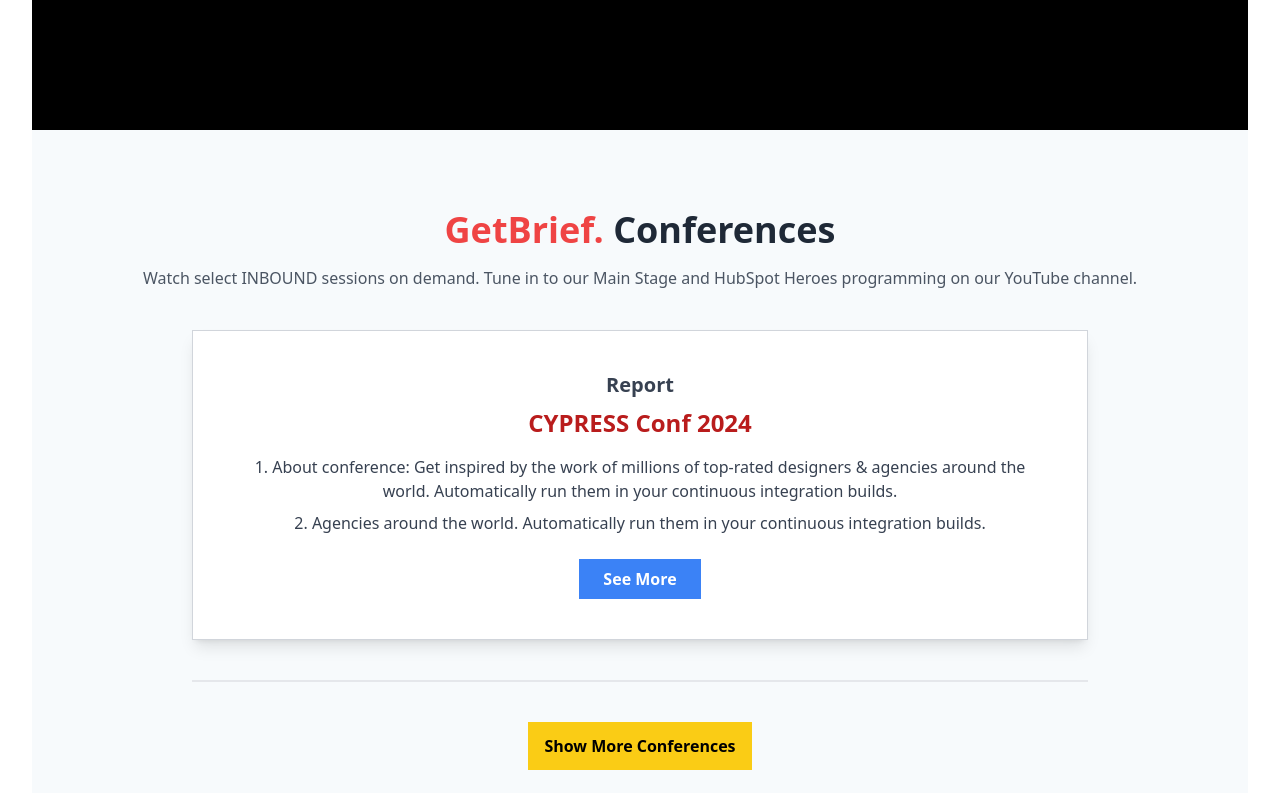
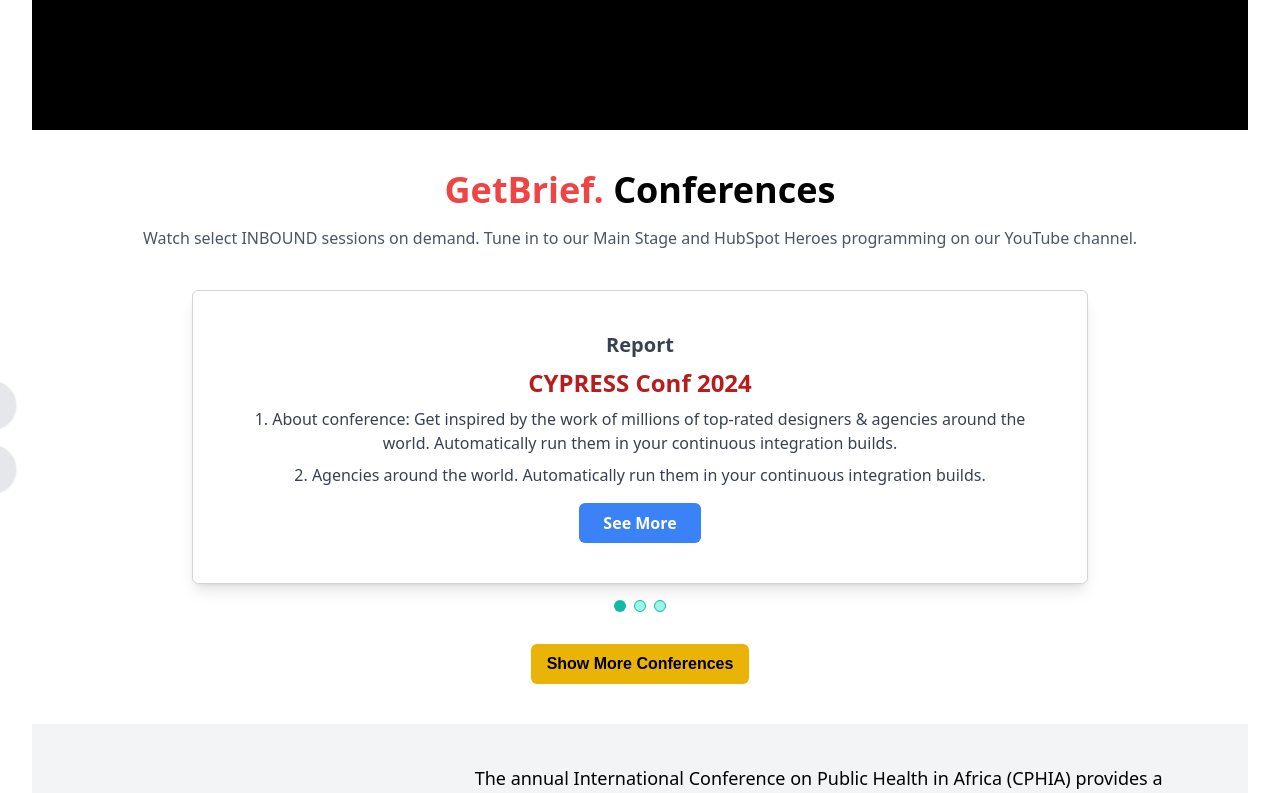
Before and after one commit to armanabbassii/GetBrieff, a React (Vite) app: page / in a window 1280 px wide. Shown: the part 342-1135 px from the top of the page. Built offline with nearby package versions, Linux system fonts and the light colour scheme.

Commit message:
add Carousel and next and perv buttons

```diff
--- a/src/components/Conferences.jsx
+++ b/src/components/Conferences.jsx
@@ -1,54 +1,125 @@
-import React from "react";
+import React, { useState } from "react";
 import { Link } from "react-router-dom";
 
+// ConferencesBox Component
+function ConferencesBox({ conference }) {
+  return (
+    <div className="relative bg-white border border-gray-300 rounded-md p-10 mx-auto max-w-4xl shadow-lg">
+      <h2 className="text-xl font-semibold text-gray-700">Report</h2>
+      <h3 className="text-2xl font-bold text-red-700 mt-2">
+        {conference.title}
+      </h3>
+      {conference.description.map((line, index) => (
+        <p key={index} className="mt-2 text-gray-700">
+          {line}
+        </p>
+      ))}
+      <Link
+        to="/conference-details"
+        className="inline-block mt-4 px-6 py-2 bg-blue-500 text-white rounded-md font-semibold"
+      >
+        See More
+      </Link>
+    </div>
+  );
+}
+
+// Conferences Component
 function Conferences() {
+  const [currentConference, setCurrentConference] = useState(0);
+
+  const conferences = [
+    {
+      title: "CYPRESS Conf 2024",
+      description: [
+        "1. About conference: Get inspired by the work of millions of top-rated designers & agencies around the world. Automatically run them in your continuous integration builds.",
+        "2. Agencies around the world. Automatically run them in your continuous integration builds.",
+      ],
+    },
+    {
+      title: "React Summit 2024",
+      description: [
+        "1. Learn about the latest React features and best practices from top experts.",
+        "2. Collaborate with other developers to build innovative solutions.",
+      ],
+    },
+    {
+      title: "JavaScript Conf 2024",
+      description: [
+        "1. Explore the future of JavaScript and its ecosystem.",
+        "2. Gain hands-on experience with cutting-edge tools and frameworks.",
+      ],
+    },
+  ];
+
+  const handleNext = () => {
+    setCurrentConference((prev) =>
+      prev === conferences.length - 1 ? 0 : prev + 1
+    );
+  };
+
+  const handlePrev = () => {
+    setCurrentConference((prev) =>
+      prev === 0 ? conferences.length - 1 : prev - 1
+    );
+  };
+
   return (
-    <section className="bg-[#f7fafc] text-center py-20 text-gray-800">
-      <h1 className="text-4xl font-bold">
+    <div className="py-10">
+      {/* Title Section */}
+      <div className="text-center">
+        <h1 className="text-4xl font-bold text-black">
           <span className="text-red-500">GetBrief.</span> Conferences
         </h1>
         <p className="mt-4 text-gray-600">
           Watch select INBOUND sessions on demand. Tune in to our Main Stage and
           HubSpot Heroes programming on our YouTube channel.
         </p>
-
-      <div className="mt-10 bg-white border border-gray-300 p-10 mx-auto max-w-4xl shadow-lg">
-        <h2 className="text-xl font-semibold text-gray-700">Report</h2>
-        <h3 className="text-2xl font-bold text-red-700 mt-2">
-          CYPRESS Conf 2024
-        </h3>
-        <p className="mt-4 text-gray-700">
-          1. About conference: Get inspired by the work of millions of top-rated
-          designers & agencies around the world. Automatically run them in your
-          continuous integration builds.
-        </p>
-        <p className="mt-2 text-gray-700">
-          2. Agencies around the world. Automatically run them in your
-          continuous integration builds.
-        </p>
-        <Link
-          to="/conference-details"
-          className="inline-block mt-6 px-6 py-2 bg-blue-500 text-white font-semibold"
-        >
-          See More
-        </Link>
       </div>
 
-      {/* <div className="mt-8 flex justify-center space-x-4">
-        <button className="text-2xl">⬅️</button>
-        <button className="text-2xl">➡️</button>
-      </div> */}
-      {/* Divider Line */}
-      <hr className="border-t-2 border-gray mt-10 mb-6 mx-auto max-w-4xl" />
-      <div className="flex justify-center mt-10">
-        <Link
-          to="/more-conferences"
-          className="bg-yellow-400 px-4 py-3 font-semibold text-black"
+      {/* Main Section */}
+      <div className="relative mt-10 flex items-center justify-center">
+        {/* Prev & Next Buttons */}
+        <div className="absolute -left-16 flex flex-col items-center">
+          <button
+            onClick={handlePrev}
+            className="mb-4 w-12 h-12 bg-gray-200 text-black flex items-center justify-center rounded-full shadow hover:bg-gray-300"
           >
+            ←
+          </button>
+          <button
+            onClick={handleNext}
+            className="w-12 h-12 bg-gray-200 text-black flex items-center justify-center rounded-full shadow hover:bg-gray-300"
+          >
+            →
+          </button>
+        </div>
+
+        {/* ConferencesBox */}
+        <ConferencesBox conference={conferences[currentConference]} />
+      </div>
+
+      {/* Carousel Dots */}
+      <div className="flex justify-center mt-4">
+        {conferences.map((_, index) => (
+          <span
+            key={index}
+            className={`w-3 h-3 mx-1 rounded-full ${
+              index === currentConference
+                ? "bg-teal-500"
+                : "bg-teal-200 border border-teal-500"
+            }`}
+          ></span>
+        ))}
+      </div>
+
+      {/* Show More Conferences Button */}
+      <div className="text-center mt-8">
+        <button className="px-4 py-2 bg-yellow-500 text-black font-semibold rounded-md">
           Show More Conferences
-        </Link>
+        </button>
       </div>
-    </section>
+    </div>
   );
 }
 
--- a/src/output.css
+++ b/src/output.css
@@ -608,6 +608,10 @@
   left: 0px;
 }
 
+.right-0 {
+  right: 0px;
+}
+
 .top-0 {
   top: 0px;
 }
@@ -616,12 +620,8 @@
   top: 100%;
 }
 
-.right-0 {
-  right: 0px;
-}
-
-.top-1\/2 {
-  top: 50%;
+.-left-16 {
+  left: -4rem;
 }
 
 .z-20 {
@@ -645,6 +645,11 @@
 .my-3 {
   margin-top: 0.75rem;
   margin-bottom: 0.75rem;
+}
+
+.mx-1 {
+  margin-left: 0.25rem;
+  margin-right: 0.25rem;
 }
 
 .mb-0 {
@@ -727,6 +732,14 @@
   height: 1.25rem;
 }
 
+.h-12 {
+  height: 3rem;
+}
+
+.h-3 {
+  height: 0.75rem;
+}
+
 .min-h-screen {
   min-height: 100vh;
 }
@@ -751,6 +764,14 @@
   width: 100%;
 }
 
+.w-12 {
+  width: 3rem;
+}
+
+.w-3 {
+  width: 0.75rem;
+}
+
 .max-w-2xl {
   max-width: 42rem;
 }
@@ -765,11 +786,6 @@
 
 .max-w-7xl {
   max-width: 80rem;
-}
-
-.-translate-y-1\/2 {
-  --tw-translate-y: -50%;
-  transform: translate(var(--tw-translate-x), var(--tw-translate-y)) rotate(var(--tw-rotate)) skewX(var(--tw-skew-x)) skewY(var(--tw-skew-y)) scaleX(var(--tw-scale-x)) scaleY(var(--tw-scale-y));
 }
 
 .cursor-pointer {
@@ -806,16 +822,14 @@
   margin-left: calc(4rem * calc(1 - var(--tw-space-x-reverse)));
 }
 
-.space-x-4 > :not([hidden]) ~ :not([hidden]) {
-  --tw-space-x-reverse: 0;
-  margin-right: calc(1rem * var(--tw-space-x-reverse));
-  margin-left: calc(1rem * calc(1 - var(--tw-space-x-reverse)));
-}
-
 .space-y-2 > :not([hidden]) ~ :not([hidden]) {
   --tw-space-y-reverse: 0;
   margin-top: calc(0.5rem * calc(1 - var(--tw-space-y-reverse)));
   margin-bottom: calc(0.5rem * var(--tw-space-y-reverse));
+}
+
+.rounded {
+  border-radius: 0.25rem;
 }
 
 .rounded-lg {
@@ -830,14 +844,8 @@
   border-radius: 0.75rem;
 }
 
-.rounded-l {
-  border-top-left-radius: 0.25rem;
-  border-bottom-left-radius: 0.25rem;
-}
-
-.rounded-r {
-  border-top-right-radius: 0.25rem;
-  border-bottom-right-radius: 0.25rem;
+.rounded-full {
+  border-radius: 9999px;
 }
 
 .border {
@@ -846,10 +854,6 @@
 
 .border-b {
   border-bottom-width: 1px;
-}
-
-.border-t-2 {
-  border-top-width: 2px;
 }
 
 .border-black {
@@ -862,9 +866,9 @@
   border-color: rgb(209 213 219 / var(--tw-border-opacity, 1));
 }
 
-.bg-\[\#f7fafc\] {
-  --tw-bg-opacity: 1;
-  background-color: rgb(247 250 252 / var(--tw-bg-opacity, 1));
+.border-teal-500 {
+  --tw-border-opacity: 1;
+  border-color: rgb(20 184 166 / var(--tw-border-opacity, 1));
 }
 
 .bg-black {
@@ -890,6 +894,11 @@
 .bg-gray-200 {
   --tw-bg-opacity: 1;
   background-color: rgb(229 231 235 / var(--tw-bg-opacity, 1));
+}
+
+.bg-gray-300 {
+  --tw-bg-opacity: 1;
+  background-color: rgb(209 213 219 / var(--tw-bg-opacity, 1));
 }
 
 .bg-gray-50 {
@@ -932,14 +941,19 @@
   background-color: rgb(250 204 21 / var(--tw-bg-opacity, 1));
 }
 
-.bg-gray-300 {
-  --tw-bg-opacity: 1;
-  background-color: rgb(209 213 219 / var(--tw-bg-opacity, 1));
-}
-
 .bg-yellow-500 {
   --tw-bg-opacity: 1;
   background-color: rgb(234 179 8 / var(--tw-bg-opacity, 1));
+}
+
+.bg-teal-200 {
+  --tw-bg-opacity: 1;
+  background-color: rgb(153 246 228 / var(--tw-bg-opacity, 1));
+}
+
+.bg-teal-500 {
+  --tw-bg-opacity: 1;
+  background-color: rgb(20 184 166 / var(--tw-bg-opacity, 1));
 }
 
 .p-10 {
@@ -978,11 +992,6 @@
 .py-20 {
   padding-top: 5rem;
   padding-bottom: 5rem;
-}
-
-.py-3 {
-  padding-top: 0.75rem;
-  padding-bottom: 0.75rem;
 }
 
 .py-32 {
@@ -1168,6 +1177,12 @@
 .shadow-sm {
   --tw-shadow: 0 1px 2px 0 rgb(0 0 0 / 0.05);
   --tw-shadow-colored: 0 1px 2px 0 var(--tw-shadow-color);
+  box-shadow: var(--tw-ring-offset-shadow, 0 0 #0000), var(--tw-ring-shadow, 0 0 #0000), var(--tw-shadow);
+}
+
+.shadow {
+  --tw-shadow: 0 1px 3px 0 rgb(0 0 0 / 0.1), 0 1px 2px -1px rgb(0 0 0 / 0.1);
+  --tw-shadow-colored: 0 1px 3px 0 var(--tw-shadow-color), 0 1px 2px -1px var(--tw-shadow-color);
   box-shadow: var(--tw-ring-offset-shadow, 0 0 #0000), var(--tw-ring-shadow, 0 0 #0000), var(--tw-shadow);
 }
 
@@ -1428,6 +1443,11 @@
   background-color: rgb(156 163 175 / var(--tw-bg-opacity, 1));
 }
 
+.hover\:bg-gray-300:hover {
+  --tw-bg-opacity: 1;
+  background-color: rgb(209 213 219 / var(--tw-bg-opacity, 1));
+}
+
 .hover\:text-white:hover {
   --tw-text-opacity: 1;
   color: rgb(255 255 255 / var(--tw-text-opacity, 1));
```
Also changed, not shown: src/components/ConferencesBox.jsx (added). Lines whose indentation alone changed are shown as unchanged.
